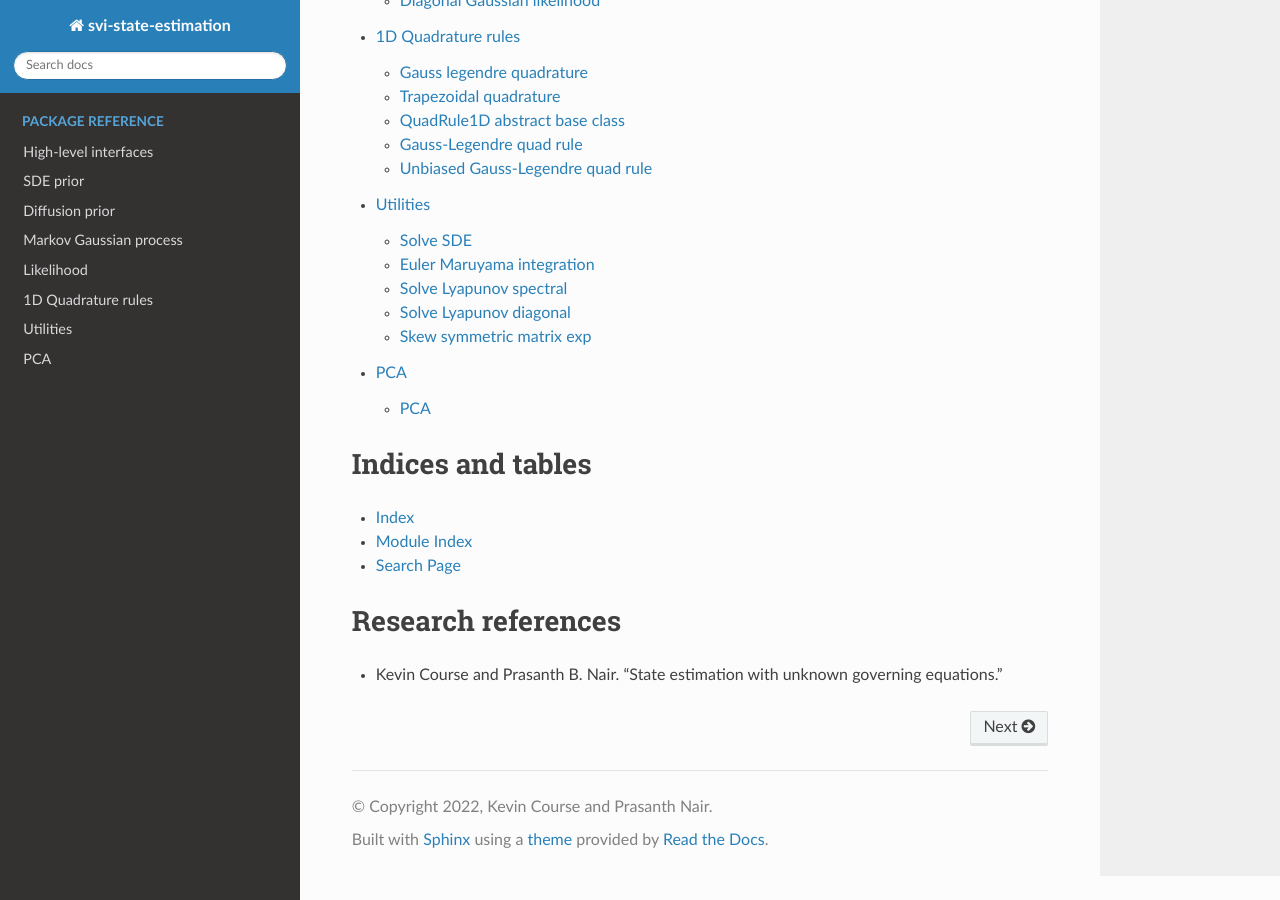
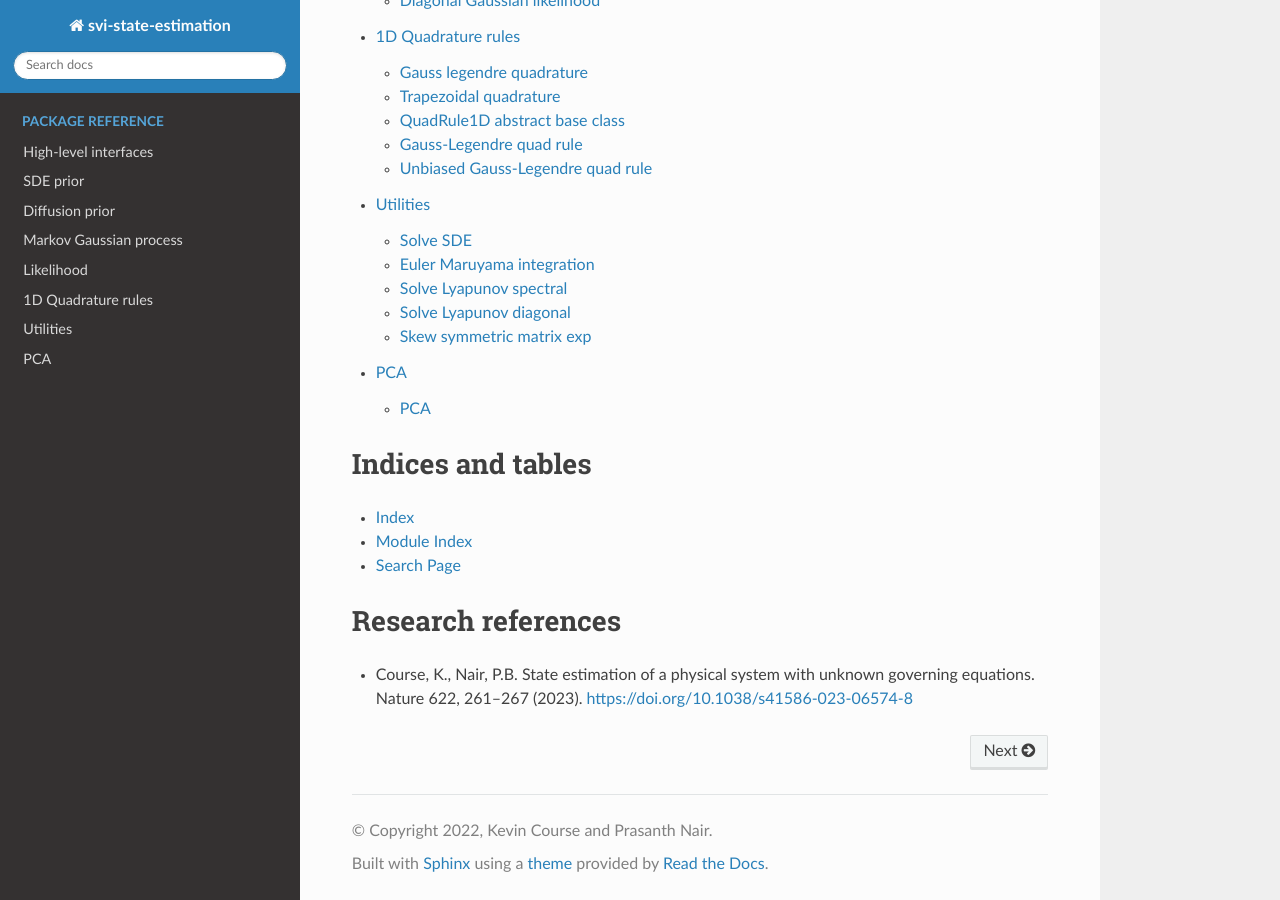
Before and after one commit to coursekevin/svise, a Sphinx documentation site: the page built from docs/index.rst, in a window 1280 px wide and 900 px high, scrolled down 1143 px. Built offline with Sphinx 7.4.7 and the Read the Docs theme 2.0.0, drawn with Linux system fonts in a browser that asks for light colours.

Commit message:
fixing reference in rtd

```diff
--- a/docs/index.rst
+++ b/docs/index.rst
@@ -63,4 +63,4 @@ Indices and tables
 Research references
 ===================
 
-* Kevin Course and Prasanth B. Nair. "State estimation with unknown governing equations."
+* Course, K., Nair, P.B. State estimation of a physical system with unknown governing equations. Nature 622, 261–267 (2023). https://doi.org/10.1038/s41586-023-06574-8
```
